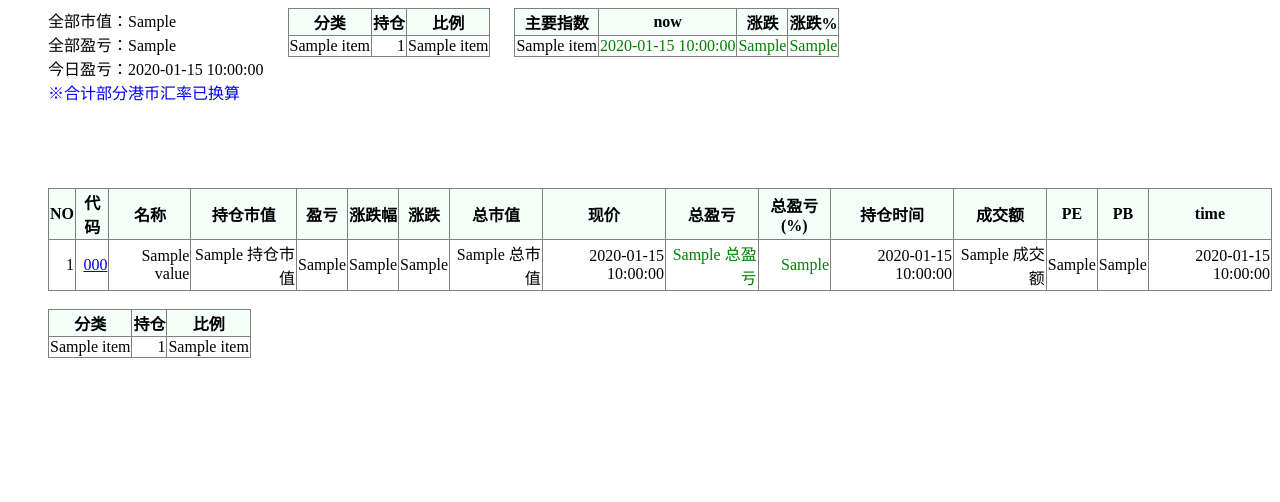
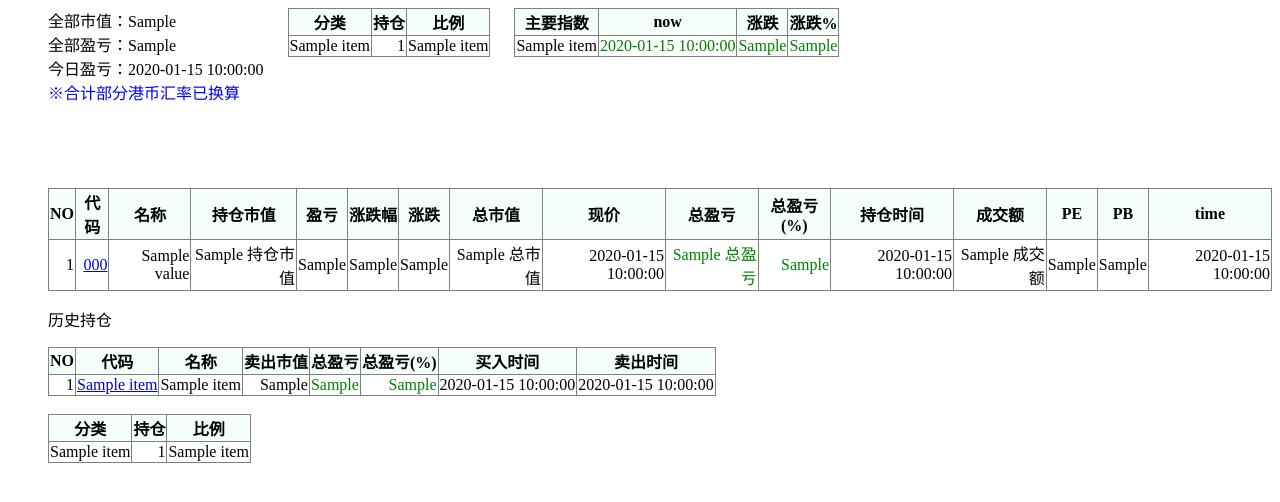
Before and after one commit to hanbinggary/flask_easytrader, a Flask app: template templates/position_huatai.html in a window 1280 px wide. Shown: the top 502 px of the page. Run offline with Flask 2, Linux system fonts and the light colour scheme; the template is opened without the code that fills it: most values are stand-ins (such as "Sample title", 1, 10 or a date in 2020).

Commit message:
增加历史持仓功能
总盈亏计算历史持仓

```diff
--- a/app.py
+++ b/app.py
@@ -180,6 +180,7 @@ def getPositionNew():
 def getPositionHuatai():
 
     dic_position = auto_trader.getPositionHuatai()
+    dic_position_history = auto_trader.getPositionHistory()
 
     q = easyquotation.use('qq')
     stockinfo,stockinfo_zhangting = q.fetch_stocks(list(dic_position.keys()))
@@ -207,6 +208,20 @@ def getPositionHuatai():
     dic_shichang_fenlei = dict()
     #行业分类合计
     dic_hangye_fenlei = dict()
+    #历史持仓统计
+    for key in dic_position_history.keys():
+        start_price = dic_position_history[key]['start_price']
+        end_price = dic_position_history[key]['end_price']
+        gushu = dic_position_history[key]['num']
+        dic_position_history[key]['盈亏']=round((end_price-start_price)*gushu,1)
+        dic_position_history[key]['盈亏(%)']=str(round((end_price/start_price-1)*100,2)) + '%'
+        dic_position_history[key]['市值']=round(end_price*gushu,0)
+
+        #B股，港币的时候
+        if dic_position_history[key]['bizhong']=='HK' :
+            allYingkui += round((end_price-start_price)*gushu,2)*HKhuilv
+        else:
+            allYingkui += round((end_price-start_price)*gushu,2)
 
     for key,value in dictMerged.items():
         try:
@@ -282,6 +297,7 @@ def getPositionHuatai():
                         dic_shichang_fenlei=dic_shichang_fenlei, \
                         dic_hangye_fenlei=dic_hangye_fenlei, \
                         zhishuinfo = zhishuinfo, \
+                        dic_position_history = dic_position_history, \
                         allPosition = allPosition, \
                         allYingkui = '%s (%s)' % (str(allYingkui),str(allYingkui_1)+'%'), \
                         todayYingkui = '%s (%s)' % (str(todayYingkui),str(todayYingkui_1)+'%'))
--- a/templates/position_huatai.html
+++ b/templates/position_huatai.html
@@ -107,6 +107,38 @@
   {% endfor %}
 
 </table>
+
+<p>历史持仓</p>
+  <table border='1' style='border-collapse:collapse'>
+  <tr class='table-title'>
+    <th>NO</th>
+    <th>代码</th>
+    <th>名称</th>
+    <th>卖出市值</th>
+    <th>总盈亏</th>
+    <th>总盈亏(%)</th>
+    <th>买入时间</th>
+    <th>卖出时间</th>
+  </tr>
+  {% for item in dic_position_history %}
+      <tr class='double_row_bkcolor{{loop.index%2}}'>
+        <td>{{loop.index}}</td>
+        <td><a href='https://xueqiu.com/S/{{item}}' target='_blank'>{{item}}</a></td>
+        <td align='justify'>{{dic_position_history[item]['name']}}</td>
+        <td>{{dic_position_history[item]['市值']}}</td>
+		{% if dic_position_history[item]['盈亏'] > 0 %}
+			<td class='font-red'>{{dic_position_history[item]['盈亏']}}</td>
+			<td class='font-red'>{{dic_position_history[item]['盈亏(%)']}}</td>
+		{% else %}
+			<td class='font-green'>{{dic_position_history[item]['盈亏']}}</td>
+			<td class='font-green'>{{dic_position_history[item]['盈亏(%)']}}</td>
+		{% endif %}
+        <td>{{dic_position_history[item]['start_time']}}</td>
+        <td>{{dic_position_history[item]['end_time']}}</td>
+      </tr>
+  {% endfor %}
+
+</table>
 <br>
 <!--<div class="display-inline-block margin-left-20">-->
 <!--行业分类统计-->
```
Also changed, not shown: auto_trader.py (+25 -0 lines), stock.db.
